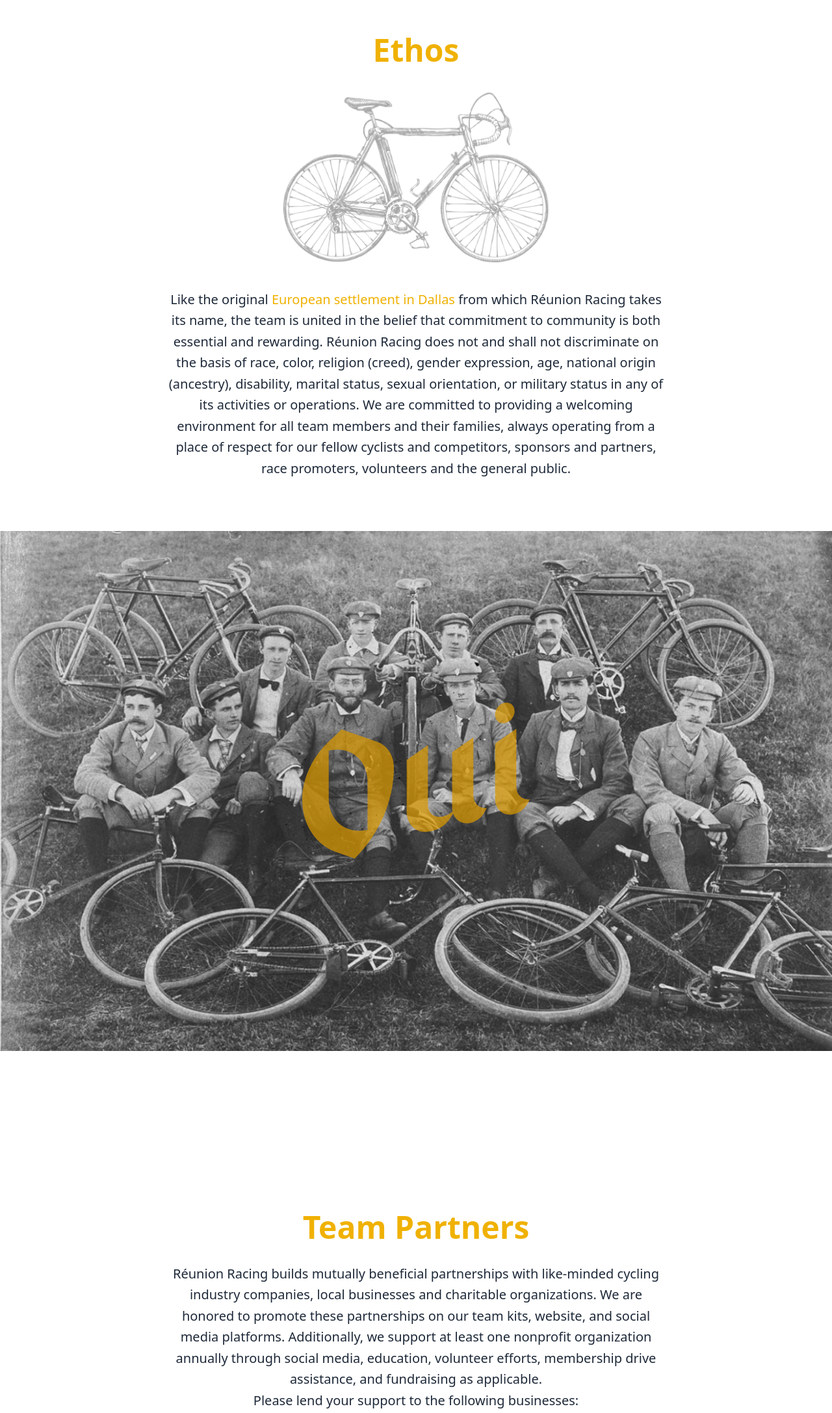
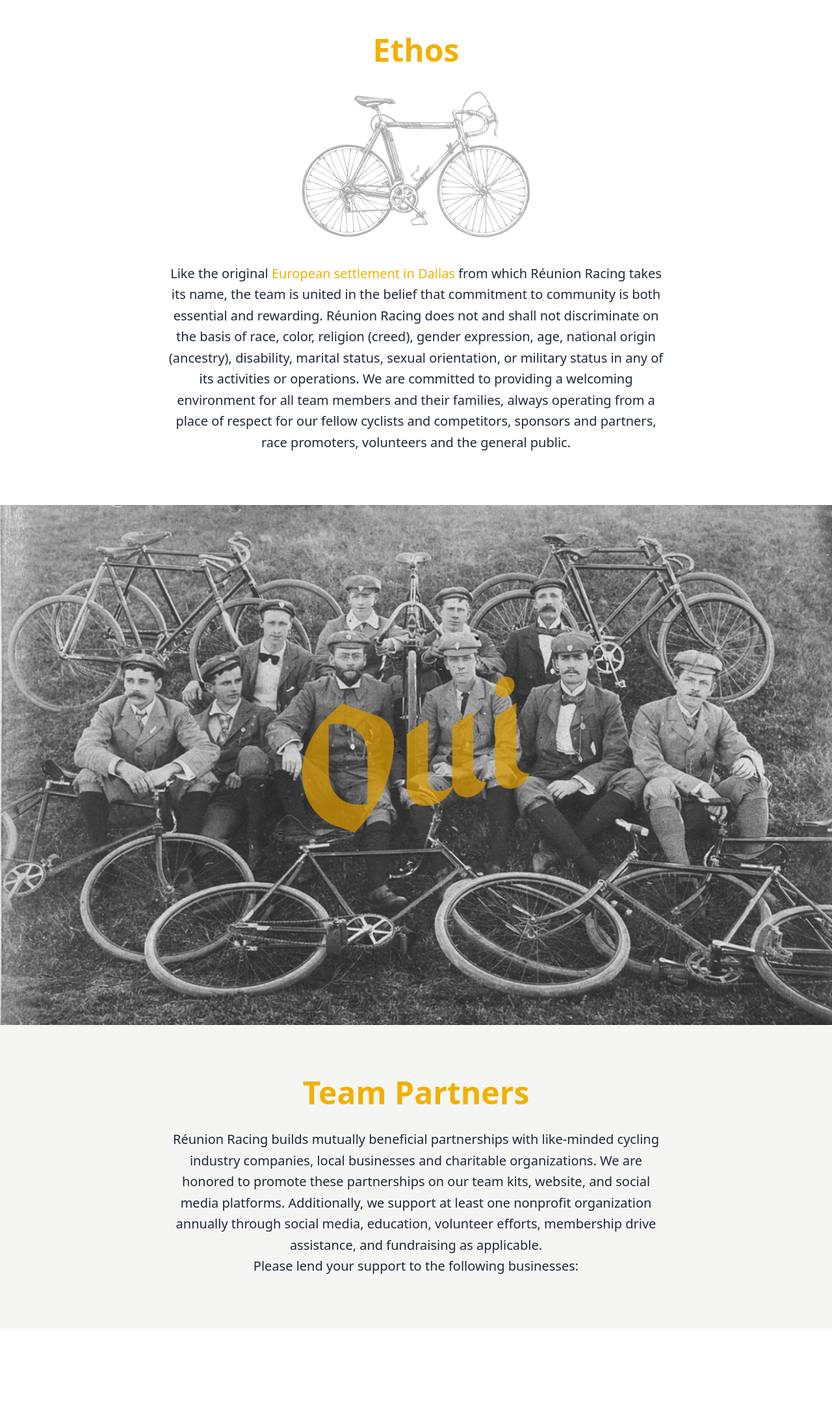
Before and after one commit to reunionracing/reunionracing, an Astro site: page / in a window 1280 px wide. Shown: the part 2200-4374 px from the top of the page at 65% size. After the commit the page ends 4245 px from the top, so only its background shows below. Built offline with nearby package versions, Linux system fonts and the light colour scheme; Astro itself is replaced by a stand-in of ours.

Commit message:
additional content

```diff
--- a/src/pages/index.astro
+++ b/src/pages/index.astro
@@ -32,7 +32,7 @@ import ReunionLayout from '../layouts/ReunionLayout.astro';
     <section class="w-full min-h-screen flex flex-col items-center justify-center text-center px-12 py-20 bg-white">
       <h2 class="text-yellow-500 text-5xl font-bold mb-8">Ethos</h2>
       <div class="max-w-3xl mx-auto text-gray-800 text-xl leading-relaxed">
-        <img src="/bicyclette.png" alt="Sketch of a Bike" class="mx-auto h-70 mb-8">
+        <img src="/bicyclette.png" alt="Sketch of a Bike" class="mx-auto h-60 mb-8">
         <p>Like the original <span class="text-yellow-500"><a href="https://en.wikipedia.org/wiki/La_R%C3%A9union_(Dallas)">European settlement in Dallas</a></span> from which Réunion Racing takes its name, the team is united in the belief that commitment to community is both essential and rewarding. Réunion Racing does not and shall not discriminate on the basis of race, color, religion (creed), gender expression, age, national origin (ancestry), disability, marital status, sexual orientation, or military status in any of its activities or operations. We are committed to providing a welcoming environment for all team members and their families, always operating from a place of respect for our fellow cyclists and competitors, sponsors and partners, race promoters, volunteers and the general public.</p>
       </div>
     </section>
@@ -42,7 +42,7 @@ import ReunionLayout from '../layouts/ReunionLayout.astro';
       <img src="/oui_hero.svg" alt="Sketch of a Bike" class="mx-auto h-60 mb-8 relative z-20">
     </section>
 
-    <section class="w-full min-h-screen flex flex-col items-center justify-center text-center px-12 py-20 bg-white">
+    <section class="w-full flex flex-col items-center justify-center text-center px-12 py-20 bg-stone-100 relative">
       <h2 class="text-yellow-500 text-5xl font-bold mb-8">Team Partners</h2>
       <div class="max-w-3xl mx-auto text-gray-800 text-xl leading-relaxed">
       <p>Réunion Racing builds mutually beneficial partnerships with like-minded cycling industry companies, local businesses and charitable organizations. We are honored to promote these partnerships on our team kits, website, and social media platforms. Additionally, we support at least one nonprofit organization annually through social media, education, volunteer efforts, membership drive assistance, and fundraising as applicable.</p>
```
